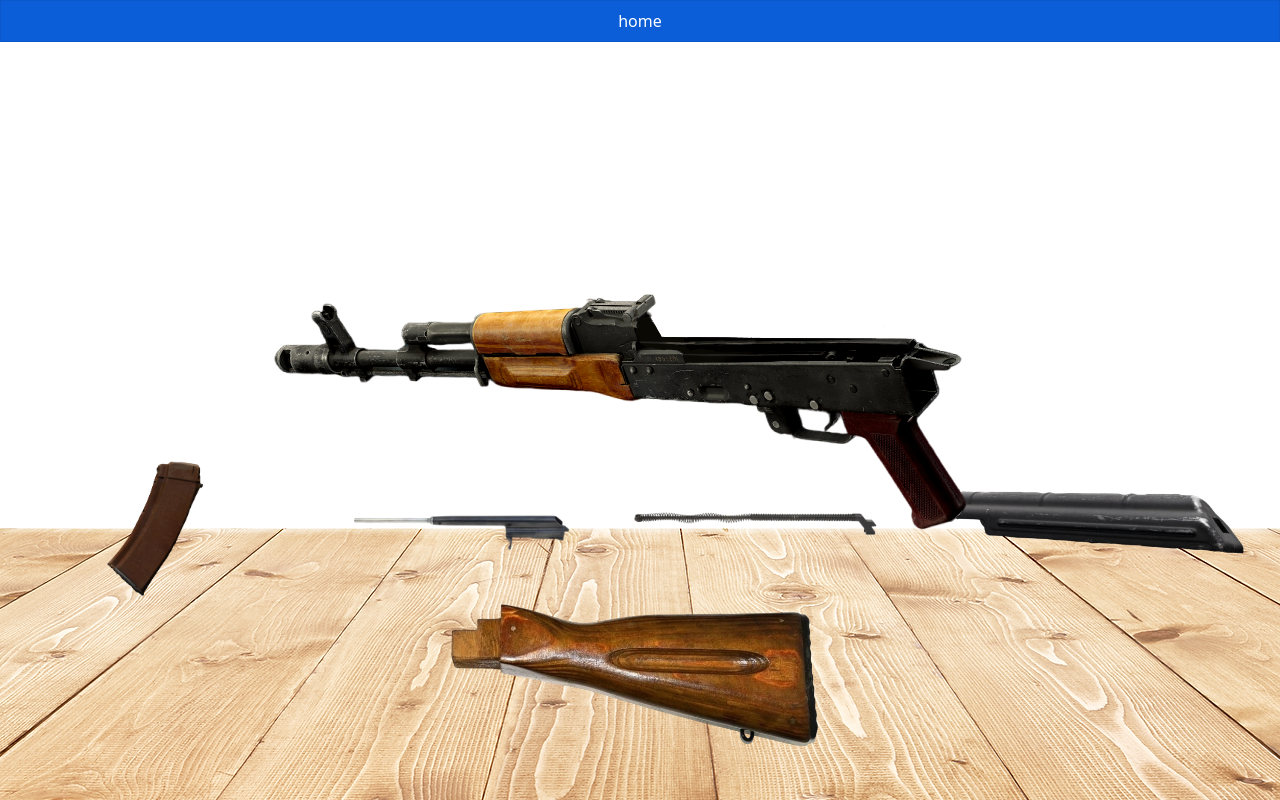
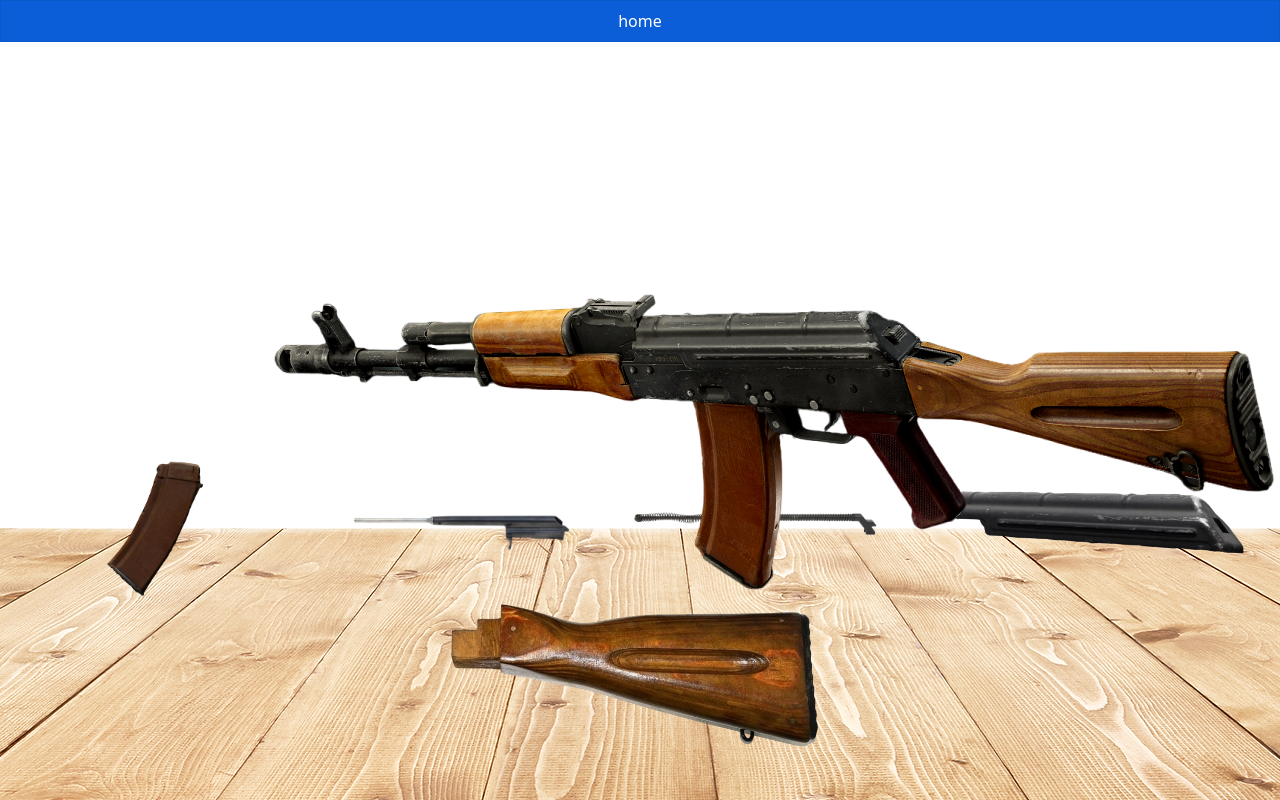
Before and after one commit to vseveryday/AK-47Assembler, a Next.js app: page /table in a window 1280 px wide. Built offline with nearby package versions, Linux system fonts and the light colour scheme.

Commit message:
начинать с собранной модели

```diff
--- a/src/components/AssemblyTable.tsx
+++ b/src/components/AssemblyTable.tsx
@@ -57,7 +57,7 @@ export default function AssemblyTable() {
     fourteen,
     fifteen,
   }
-  const [det, setDet] = useState<string[]>([]);
+  const [det, setDet] = useState<string[]>(["draggableMagazine", "draggableButt", "draggableCover", "draggableSpring", "draggableShutter"]);
   const [activeId, setActiveId] = useState(null);
   const [arr, setArr] = useState<any[]>([]);
   const [assemblyStage, setAssemblyStage] = useState<AssemblyStage>(AssemblyStage.empty);
```
